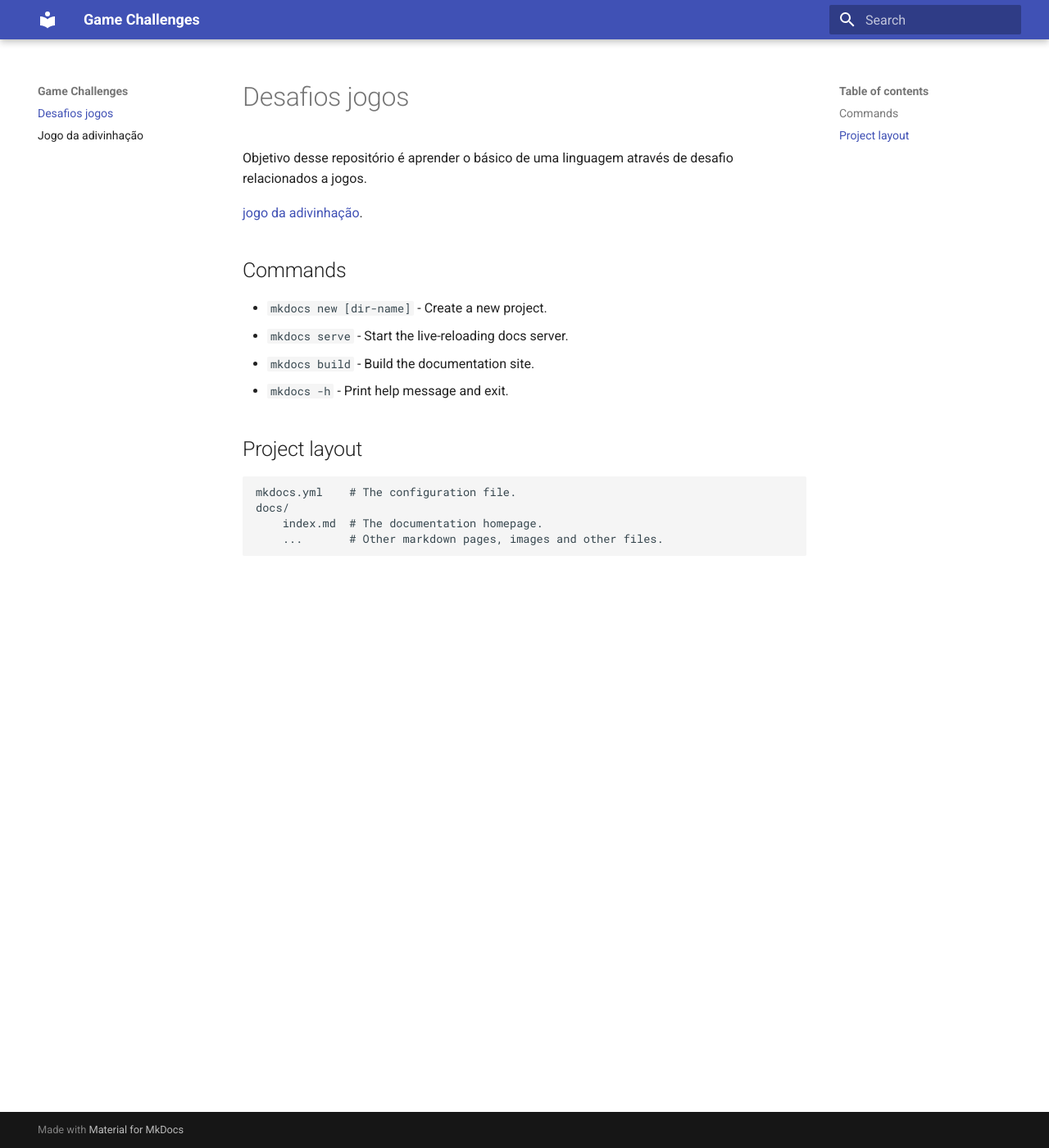
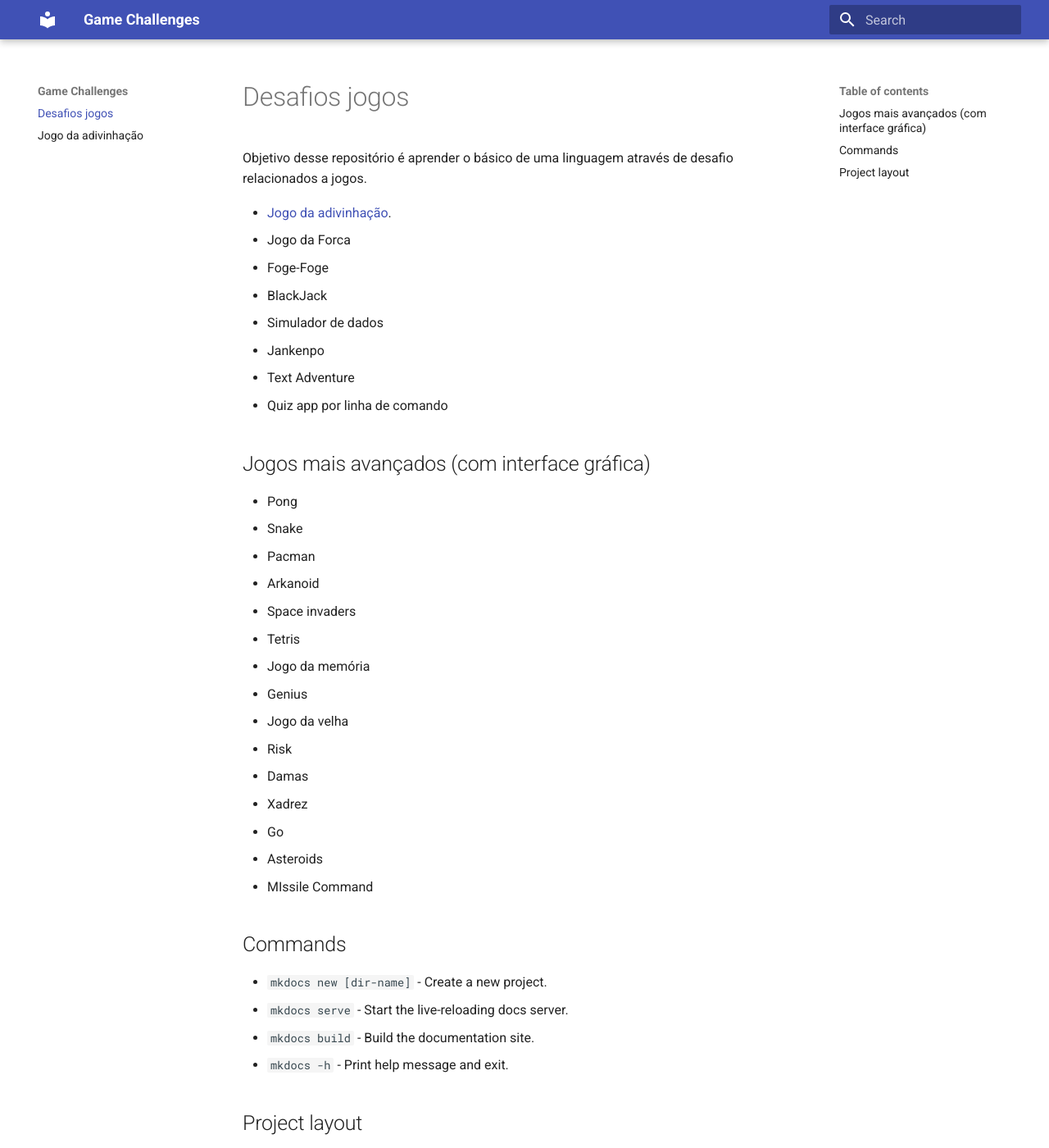
Before and after one commit to jonatasoli/new-code-challenges, an MkDocs documentation site: the page built from docs/index.md, in a window 1280 px wide and 1400 px high. Shown: the whole window at 82% size. Built offline with MkDocs 1.6.1 and Material for MkDocs 9.7.7, drawn with Linux system fonts in a browser that asks for light colours.

Commit message:
add games list to challenge

```diff
--- a/docs/index.md
+++ b/docs/index.md
@@ -2,7 +2,32 @@
 
 Objetivo desse repositório é aprender o básico de uma linguagem através de desafio relacionados a jogos.
 
-[jogo da adivinhação](https://jonatasoli.github.io/new-code-challenges/divination-game).
+- [Jogo da adivinhação](https://jonatasoli.github.io/new-code-challenges/divination-game).
+- Jogo da Forca
+- Foge-Foge
+- BlackJack
+- Simulador de dados
+- Jankenpo
+- Text Adventure
+- Quiz app por linha de comando
+
+## Jogos mais avançados (com interface gráfica)
+- Pong
+- Snake
+- Pacman
+- Arkanoid
+- Space invaders
+- Tetris
+- Jogo da memória
+- Genius
+- Jogo da velha
+- Risk
+- Damas
+- Xadrez
+- Go
+- Asteroids
+- MIssile Command
+
 
 ## Commands
 
```
